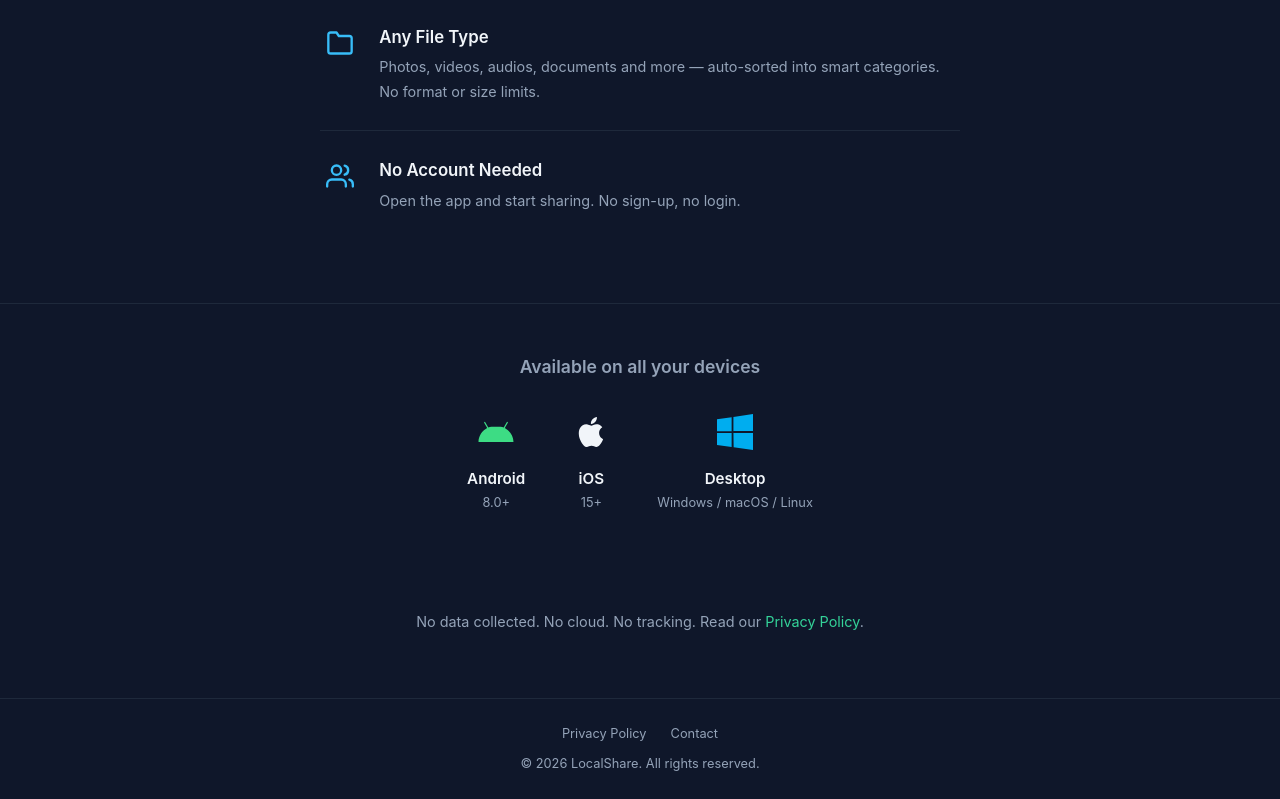
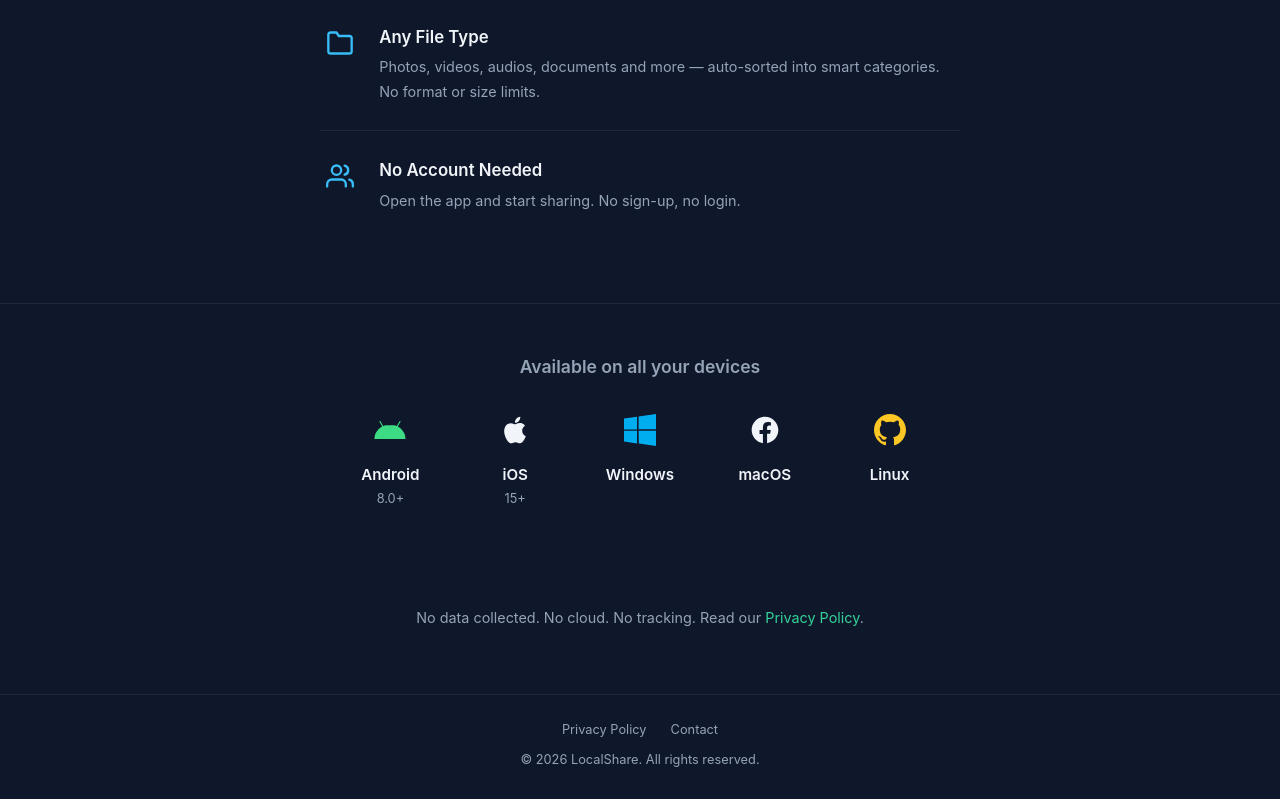
Before and after one commit to DongYinPing/localshare, a plain HTML site: page home-preview.html in a window 1280 px wide. Shown: the part 1187-1986 px from the top of the page. Drawn offline with Linux system fonts and the light colour scheme.

Commit message:
Reduce hero gap, split Desktop into 5 platforms with brand icons, equal width grid

```diff
--- a/home-preview.html
+++ b/home-preview.html
@@ -42,7 +42,7 @@
 
         .hero {
             min-height: 100vh; display: flex; align-items: center; justify-content: center;
-            text-align: center; padding: 6rem 2rem 4rem;
+            text-align: center; padding: 6rem 2rem 2rem;
             background: radial-gradient(ellipse at 50% 0%, rgba(56,189,248,0.06) 0%, transparent 60%);
         }
         .hero-content { max-width: 600px; }
@@ -73,7 +73,7 @@
         }
         .platforms-inner { max-width: 640px; margin: 0 auto; }
         .platforms h2 { font-size: 1.1rem; font-weight: 600; text-align: center; margin-bottom: 2rem; color: var(--text-muted); }
-        .platform-list { display: flex; justify-content: center; gap: 3rem; flex-wrap: wrap; }
+        .platform-list { display: grid; grid-template-columns: repeat(5, 1fr); gap: 1.5rem; max-width: 600px; margin: 0 auto; }
         .platform-item { text-align: center; }
         .platform-icon { margin-bottom: 0.5rem; }
         .platform-name { font-weight: 600; font-size: 0.95rem; }
@@ -97,7 +97,7 @@
             .hero h1 { font-size: 2.2rem; }
             .hero p { font-size: 1rem; }
             .nav-links { gap: 1rem; }
-            .platform-list { gap: 2rem; }
+            .platform-list { grid-template-columns: repeat(3, 1fr); }
         }
     </style>
 </head>
@@ -183,24 +183,35 @@
         <div class="platform-list">
             <div class="platform-item">
                 <div class="platform-icon">
-                    <svg width="36" height="36" viewBox="0 0 24 24" fill="#3DDC84"><path d="M17.523 15.341c-.551 0-.999.448-.999.999s.448.999.999.999.999-.448.999-.999-.448-.999-.999-.999zm-11.046 0c-.551 0-.999.448-.999.999s.448.999.999.999.999-.448.999-.999-.448-.999-.999-.999zm11.404-6.02l1.997-3.459a.416.416 0 00-.152-.567.416.416 0 00-.567.152l-2.022 3.501C16.503 8.672 15.778 8.5 15 8.5H9c-.778 0-1.503.172-2.137.448L4.841 5.447a.416.416 0 00-.567-.152.416.416 0 00-.152.567l1.997 3.459C2.688 11.186.343 14.658.343 18.661h23.313c0-4.003-2.345-7.475-5.785-9.34z"/></svg>
+                    <svg width="32" height="32" viewBox="0 0 24 24" fill="#3DDC84"><path d="M17.523 15.341c-.551 0-.999.448-.999.999s.448.999.999.999.999-.448.999-.999-.448-.999-.999-.999zm-11.046 0c-.551 0-.999.448-.999.999s.448.999.999.999.999-.448.999-.999-.448-.999-.999-.999zm11.404-6.02l1.997-3.459a.416.416 0 00-.152-.567.416.416 0 00-.567.152l-2.022 3.501C16.503 8.672 15.778 8.5 15 8.5H9c-.778 0-1.503.172-2.137.448L4.841 5.447a.416.416 0 00-.567-.152.416.416 0 00-.152.567l1.997 3.459C2.688 11.186.343 14.658.343 18.661h23.313c0-4.003-2.345-7.475-5.785-9.34z"/></svg>
                 </div>
                 <div class="platform-name">Android</div>
                 <div class="platform-detail">8.0+</div>
             </div>
             <div class="platform-item">
                 <div class="platform-icon">
-                    <svg width="36" height="36" viewBox="0 0 24 24" fill="currentColor"><path d="M18.71 19.5c-.83 1.24-1.71 2.45-3.05 2.47-1.34.03-1.77-.79-3.29-.79-1.53 0-2 .77-3.27.82-1.31.05-2.3-1.32-3.14-2.53C4.25 17 2.94 12.45 4.7 9.39c.87-1.52 2.43-2.48 4.12-2.51 1.28-.02 2.5.87 3.29.87.78 0 2.26-1.07 3.8-.91.65.03 2.47.26 3.64 1.98-.09.06-2.17 1.28-2.15 3.81.03 3.02 2.65 4.03 2.68 4.04-.03.07-.42 1.44-1.38 2.83M13 3.5c.73-.83 1.94-1.46 2.94-1.5.13 1.17-.34 2.35-1.04 3.19-.69.85-1.83 1.51-2.95 1.42-.15-1.15.41-2.35 1.05-3.11z"/></svg>
+                    <svg width="32" height="32" viewBox="0 0 24 24" fill="currentColor"><path d="M18.71 19.5c-.83 1.24-1.71 2.45-3.05 2.47-1.34.03-1.77-.79-3.29-.79-1.53 0-2 .77-3.27.82-1.31.05-2.3-1.32-3.14-2.53C4.25 17 2.94 12.45 4.7 9.39c.87-1.52 2.43-2.48 4.12-2.51 1.28-.02 2.5.87 3.29.87.78 0 2.26-1.07 3.8-.91.65.03 2.47.26 3.64 1.98-.09.06-2.17 1.28-2.15 3.81.03 3.02 2.65 4.03 2.68 4.04-.03.07-.42 1.44-1.38 2.83M13 3.5c.73-.83 1.94-1.46 2.94-1.5.13 1.17-.34 2.35-1.04 3.19-.69.85-1.83 1.51-2.95 1.42-.15-1.15.41-2.35 1.05-3.11z"/></svg>
                 </div>
                 <div class="platform-name">iOS</div>
                 <div class="platform-detail">15+</div>
             </div>
             <div class="platform-item">
                 <div class="platform-icon">
-                    <svg width="36" height="36" viewBox="0 0 24 24" fill="#00ADEF"><path d="M0 3.449L9.75 2.1v9.451H0m10.949-9.602L24 0v11.4H10.949M0 12.6h9.75v9.451L0 20.699M10.949 12.6H24V24l-12.9-1.801"/></svg>
+                    <svg width="32" height="32" viewBox="0 0 24 24" fill="#00ADEF"><path d="M0 3.449L9.75 2.1v9.451H0m10.949-9.602L24 0v11.4H10.949M0 12.6h9.75v9.451L0 20.699M10.949 12.6H24V24l-12.9-1.801"/></svg>
                 </div>
-                <div class="platform-name">Desktop</div>
-                <div class="platform-detail">Windows / macOS / Linux</div>
+                <div class="platform-name">Windows</div>
+            </div>
+            <div class="platform-item">
+                <div class="platform-icon">
+                    <svg width="32" height="32" viewBox="0 0 24 24" fill="currentColor"><path d="M22 12.076c0-5.523-4.477-10-10-10s-10 4.477-10 10c0 4.991 3.657 9.128 8.438 9.879v-6.99H7.9v-2.889h2.538V9.807c0-2.507 1.49-3.89 3.777-3.89 1.094 0 2.24.195 2.24.195v2.461h-1.263c-1.243 0-1.63.772-1.63 1.563v1.881h2.771l-.443 2.889h-2.328v7.011C18.343 21.204 22 17.067 22 12.076z"/></svg>
+                </div>
+                <div class="platform-name">macOS</div>
+            </div>
+            <div class="platform-item">
+                <div class="platform-icon">
+                    <svg width="32" height="32" viewBox="0 0 24 24" fill="#FCC624"><path d="M12.007 0C5.396 0 0 5.396 0 12.007c0 5.303 3.438 9.8 8.207 11.387.6.113.793-.26.793-.577v-2.234c-3.338.726-4.033-1.416-4.033-1.416-.546-1.387-1.333-1.756-1.333-1.756-1.089-.745.083-.729.083-.729 1.205.084 1.839 1.237 1.839 1.237 1.07 1.834 2.807 1.304 3.492.997.107-.775.418-1.305.762-1.604-2.665-.305-5.467-1.334-5.467-5.931 0-1.311.469-2.381 1.236-3.221-.124-.303-.535-1.524.117-3.176 0 0 1.008-.322 3.301 1.23A11.509 11.509 0 0112.007 5.8c1.02.005 2.047.138 3.006.404 2.291-1.552 3.297-1.23 3.297-1.23.653 1.653.242 2.874.118 3.176.77.84 1.235 1.911 1.235 3.221 0 4.609-2.807 5.624-5.479 5.921.43.372.823 1.102.823 2.222v3.293c0 .319.192.694.801.576C20.566 21.801 24 17.304 24 12.007 24 5.396 18.604 0 12.007 0z"/></svg>
+                </div>
+                <div class="platform-name">Linux</div>
             </div>
         </div>
     </div>
```
